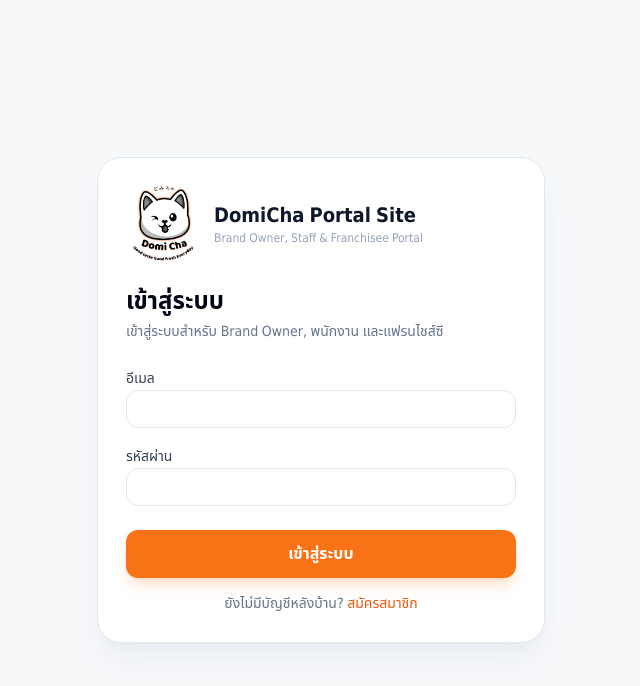
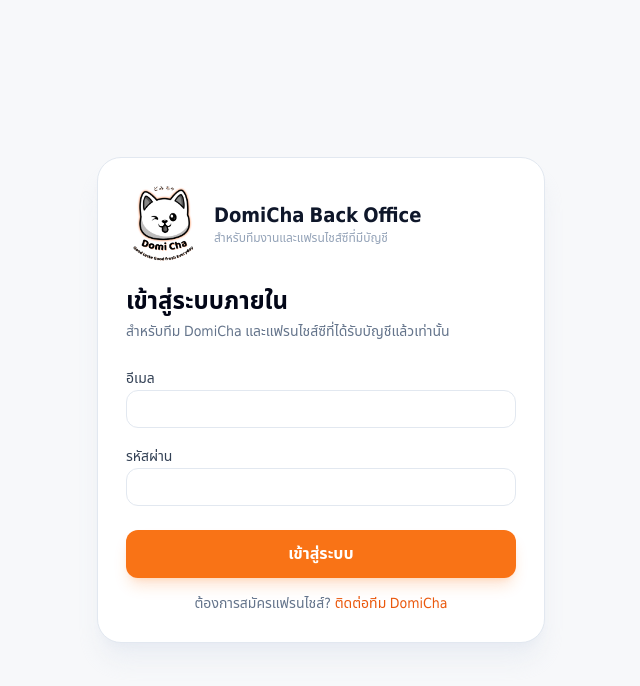
Before and after one commit to Natthaphong-creator/domicha-ecosystem, a Next.js app: page /login in a window 1280 px wide. Shown: the top 686 px of the page, without its empty margins (319-959 px from the left). Built offline with nearby package versions, Linux system fonts and the light colour scheme; no server answers.

Commit message:
Separate login branding for back office

```diff
--- a/app/(auth)/login/page.tsx
+++ b/app/(auth)/login/page.tsx
@@ -45,10 +45,10 @@
             className="h-[76px] w-[76px] shrink-0 object-contain"
             priority
           />
-          <div><h1 className="text-xl font-bold">DomiCha Portal Site</h1><p className="text-xs text-slate-400">Brand Owner, Staff & Franchisee Portal</p></div>
+          <div><h1 className="text-xl font-bold">DomiCha Back Office</h1><p className="text-xs text-slate-400">สำหรับทีมงานและแฟรนไชส์ซีที่มีบัญชี</p></div>
         </div>
-        <h2 className="text-2xl font-bold text-slate-950">เข้าสู่ระบบ</h2>
-        <p className="mt-1 text-sm text-slate-500">{demoMode ? "เปิดโหมดตัวอย่างเพื่อทดลองระบบหลังบ้าน" : "เข้าสู่ระบบสำหรับ Brand Owner, พนักงาน และแฟรนไชส์ซี"}</p>
+        <h2 className="text-2xl font-bold text-slate-950">เข้าสู่ระบบภายใน</h2>
+        <p className="mt-1 text-sm text-slate-500">{demoMode ? "เปิดโหมดตัวอย่างเพื่อทดลองระบบภายใน" : "สำหรับทีม DomiCha และแฟรนไชส์ซีที่ได้รับบัญชีแล้วเท่านั้น"}</p>
         <div className="mt-6 space-y-4">
           <div>
             <label htmlFor="email">อีเมล</label>
@@ -64,9 +64,9 @@
           {loading ? "กำลังเข้าสู่ระบบ..." : demoMode ? "เข้าสู่ระบบตัวอย่าง" : "เข้าสู่ระบบ"}
         </button>
         <p className="mt-4 text-center text-sm text-slate-500">
-          ยังไม่มีบัญชีหลังบ้าน?{" "}
-          <Link className="font-medium text-orange-600" href="/register">
-            สมัครสมาชิก
+          ต้องการสมัครแฟรนไชส์?{" "}
+          <Link className="font-medium text-orange-600" href="/#contact">
+            ติดต่อทีม DomiCha
           </Link>
         </p>
       </form>
```
